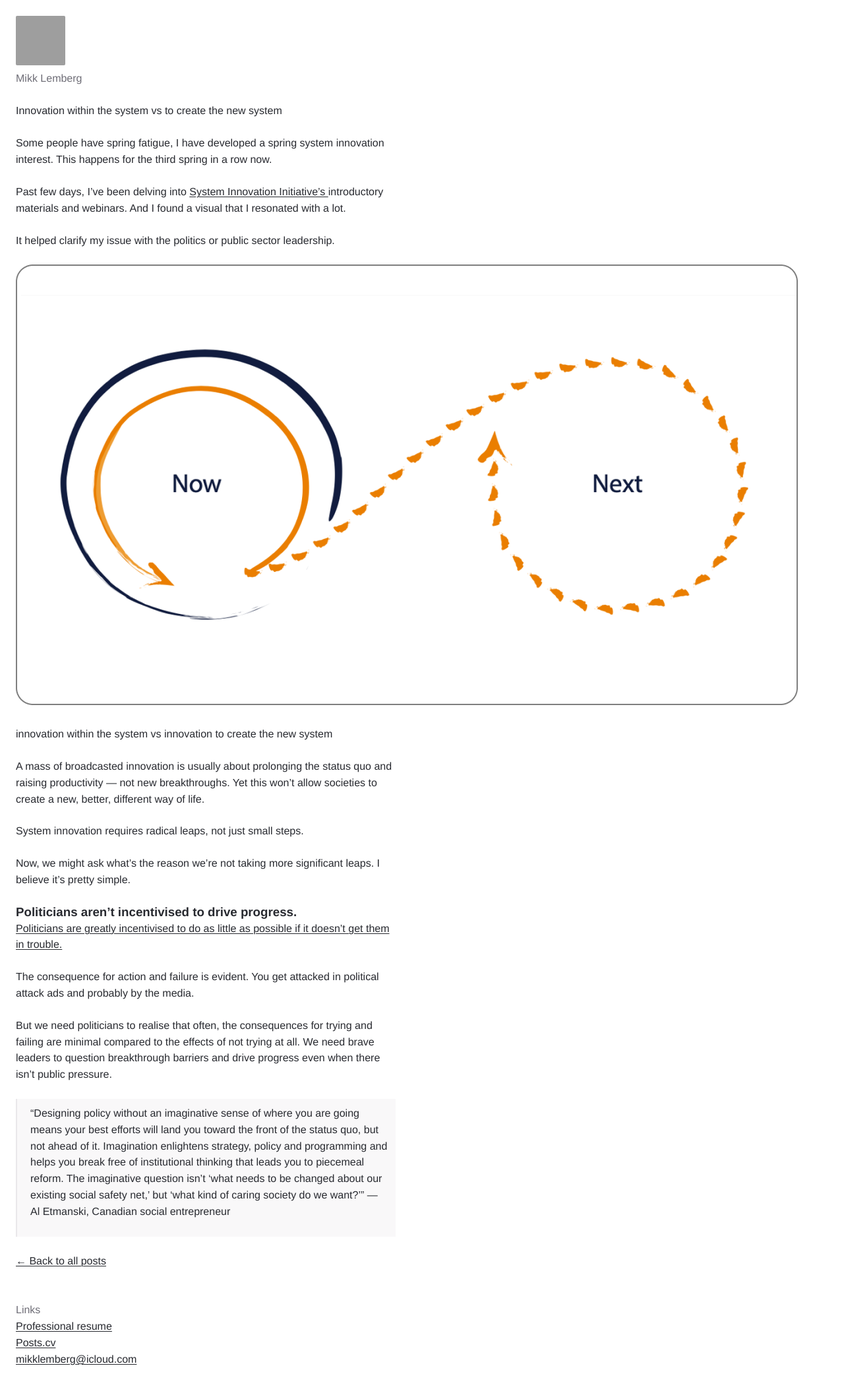
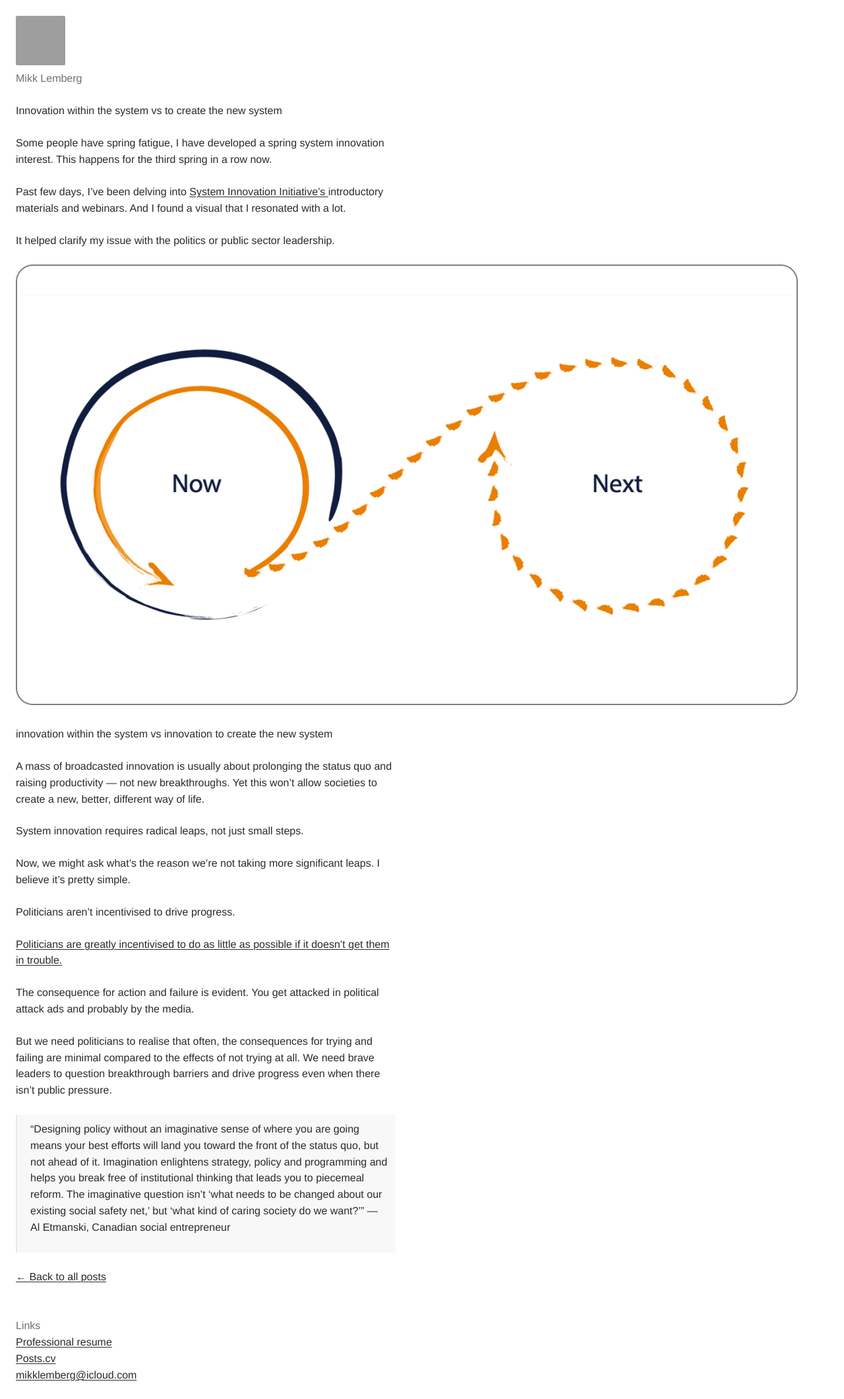
Before and after one commit to mikklemberg/My-personal-notes, a Jekyll site: the page built from _posts/2022-03-13-innovation-system.md, in a window 1280 px wide. Shown: the whole page at 66% size. Built offline with Jekyll 4.4.1, drawn with Linux system fonts in a browser that asks for light colours; before the commit the page ends 2097 px from its top, so only the background shows below that; grey boxes are pictures that could not be loaded.

```diff
--- a/_posts/2022-03-13-innovation-system.md
+++ b/_posts/2022-03-13-innovation-system.md
@@ -19,7 +19,7 @@ System innovation requires radical leaps, not just small steps.
 
 Now, we might ask what's the reason we're not taking more significant leaps. I believe it's pretty simple.
 
-### Politicians aren't incentivised to drive progress.
+**Politicians aren't incentivised to drive progress.**
 
 [Politicians are greatly incentivised to do as little as possible if it doesn't get them in trouble.](https://noahpinion.substack.com/p/interview-saikat-chakrabarti-creator)
 
```
